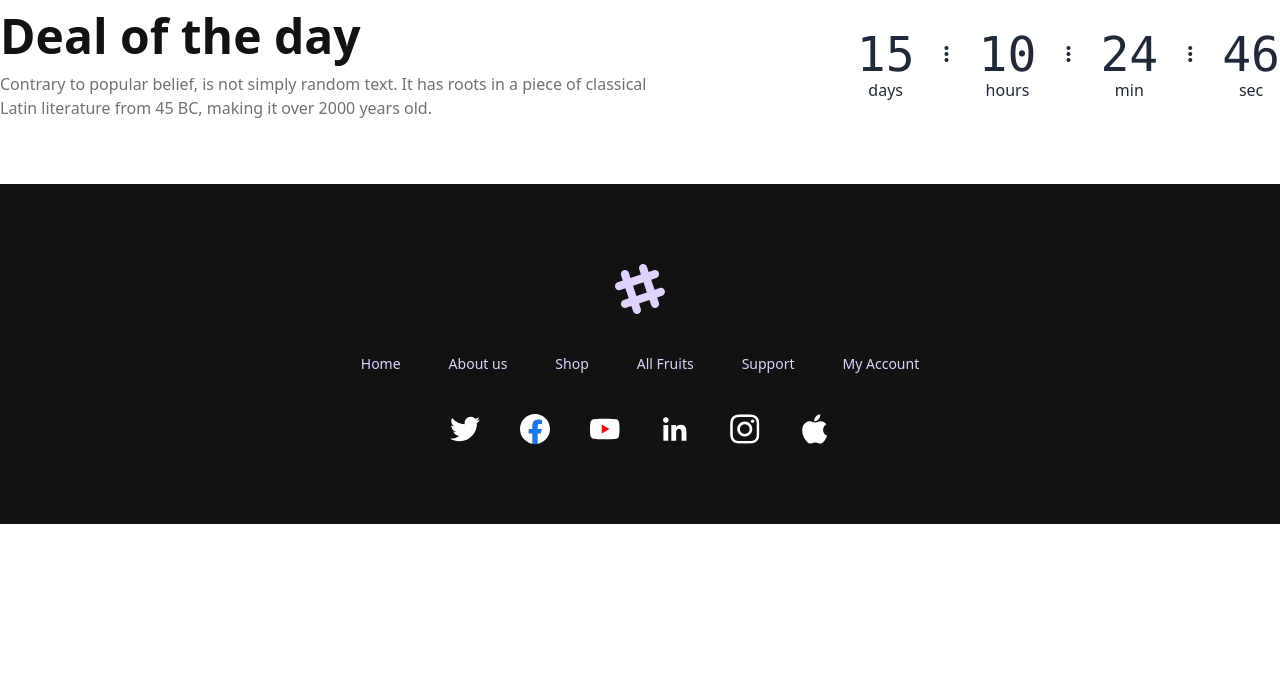
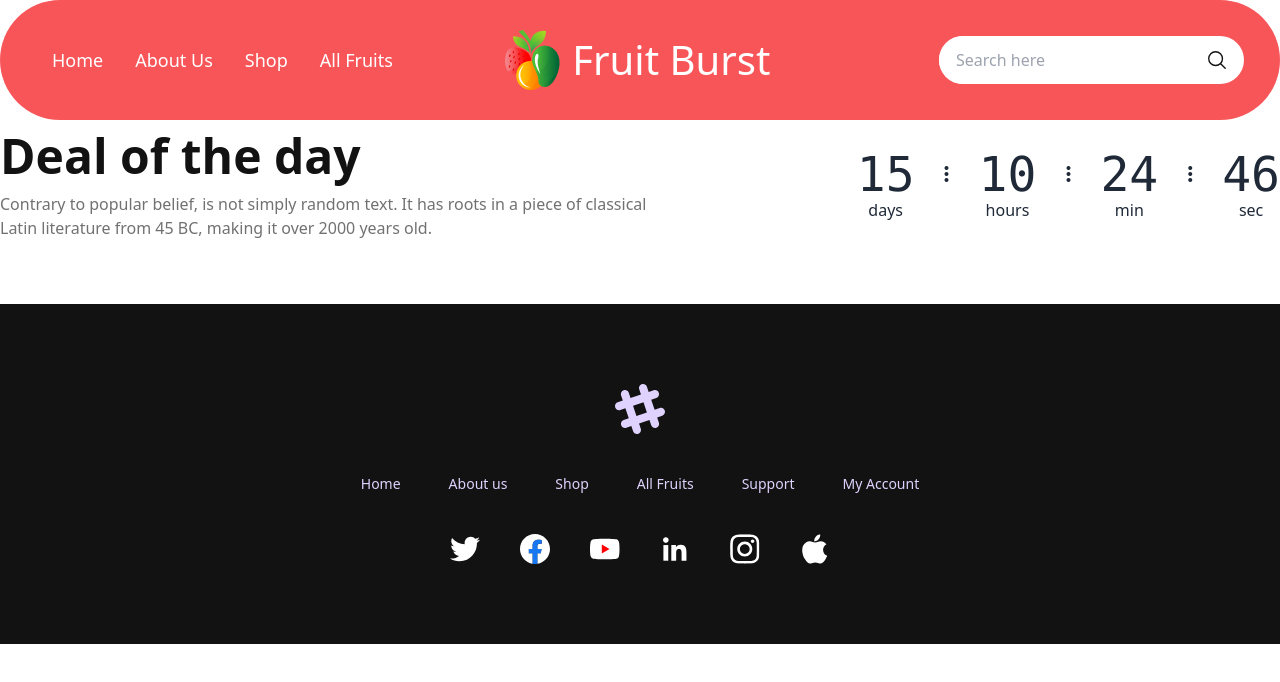
Before and after one commit to amziad/B8A3-fruit-brust, a plain HTML site: page index.html in a window 1280 px wide. Drawn offline with nearby package versions, Linux system fonts and the light colour scheme.

Commit message:
modified navbar

```diff
--- a/index.html
+++ b/index.html
@@ -12,6 +12,55 @@
 </head>
 
 <body>
+
+
+    <!-- navbar -->
+    <nav class="navbar container mx-auto lg:bg-[#F85559] bg-white text-white rounded-full px-4 h-[120px]">
+        <!-- nav left side -->
+        <div class="navbar-start">
+            <div class="navbar-center lg:hidden flex gap-3 text-[#121212]">
+                <img src="./images/logo.png" alt="logo">
+                <h1 class="normal-case text-[40px]">Fruit Burst</h1>
+            </div>
+            <div class="hidden lg:flex">
+                <ul class="menu menu-horizontal pl-5">
+                    <li><a class="text-lg">Home</a></li>
+                    <li><a class="text-lg">About Us</a></li>
+                    <li><a class="text-lg">Shop</a></li>
+                    <li><a class="text-lg">All Fruits</a></li>
+                </ul>
+            </div>
+        </div>
+
+        <!-- nav center -->
+        <div class="navbar-center hidden lg:flex lg:gap-3">
+            <img src="./images/logo.png" alt="logo">
+            <h1 class="normal-case text-[40px]">Fruit Burst</h1>
+        </div>
+
+        <!-- nav right -->
+        <div class="navbar-end pr-5">
+            <div class="hidden lg:flex lg:items-center bg-white rounded-full pr-4">
+                <input type="text" placeholder="Search here" class="input rounded-full w-full max-w-xs" />
+                <svg xmlns="http://www.w3.org/2000/svg" width="24" height="24" viewBox="0 0 24 24" fill="none">
+                    <path d="M20.9998 21L15.8028 15.803M15.8028 15.803C17.2094 14.3965 17.9996 12.4887 17.9996 10.4995C17.9996 8.51035 17.2094 6.60262 15.8028 5.19605C14.3962 3.78947 12.4885 2.99927 10.4993 2.99927C8.51011 2.99927 6.60238 3.78947 5.19581 5.19605C3.78923 6.60262 2.99902 8.51035 2.99902 10.4995C2.99902 12.4887 3.78923 14.3965 5.19581 15.803C6.60238 17.2096 8.51011 17.9998 10.4993 17.9998C12.4885 17.9998 14.3962 17.2096 15.8028 15.803Z" stroke="#121212" stroke-width="1.5" stroke-linecap="round" stroke-linejoin="round"/>
+                  </svg>
+            </div>
+            <div class="dropdown dropdown-end text-black z-40">
+                <label tabindex="0" class="btn btn-ghost lg:hidden">
+                    <span class="material-symbols-outlined text-black">menu</span>
+                </label>
+                <ul tabindex="0"
+                    class="menu menu-sm dropdown-content mt-3 z-[1] p-2 text-white shadow bg-[#F85559] rounded-box w-52">
+                    <li><a>Home</a></li>
+                    <li><a>About Us</a></li>
+                    <li><a>Shop</a></li>
+                    <li><a>All Fruits</a></li>
+                </ul>
+            </div>
+        </div>
+    </nav>
+
 
     <section class="container mx-auto flex lg:flex-row lg:justify-between flex-col items-center">
         <!-- left side -->
```
